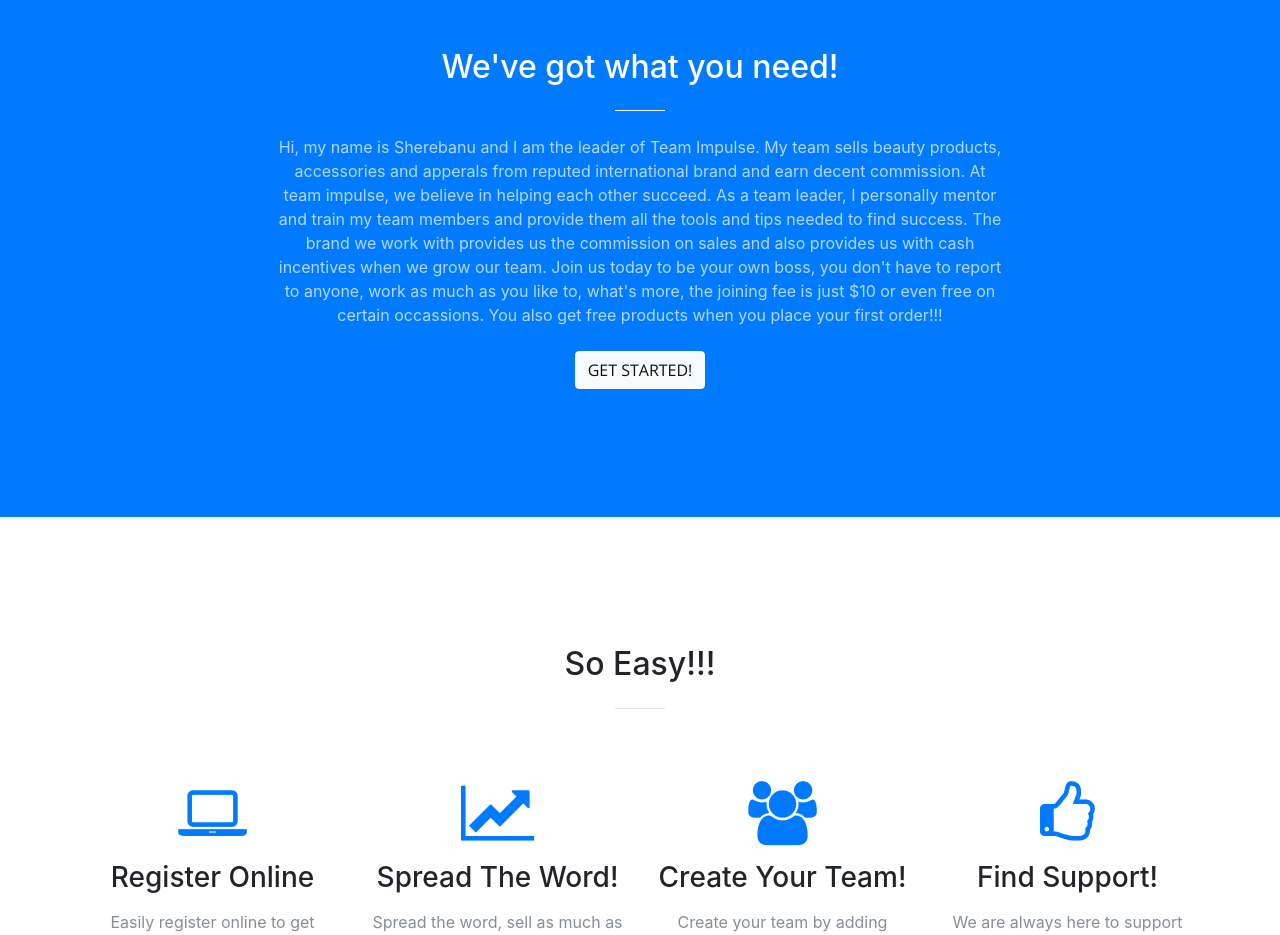
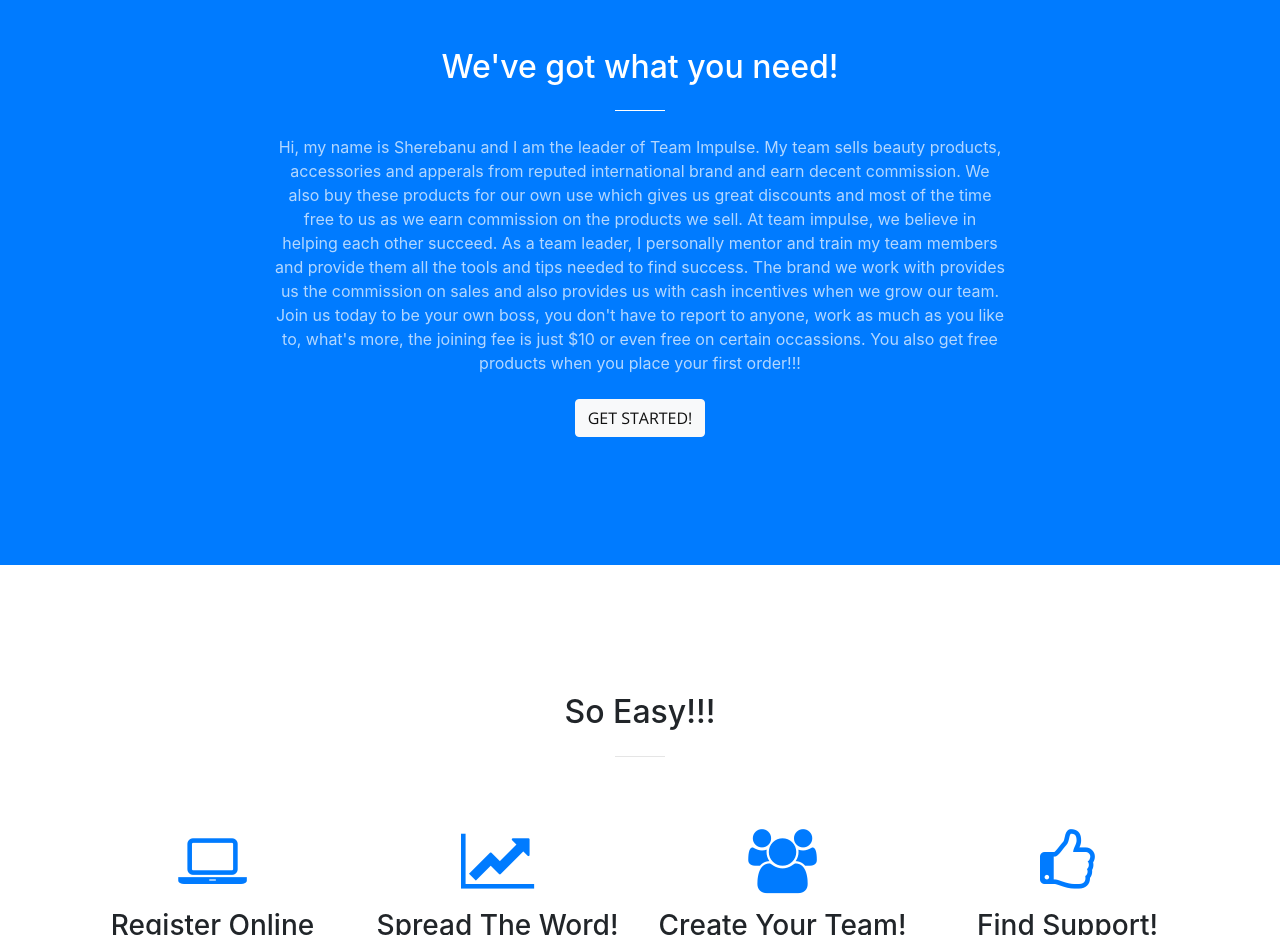
Before and after one commit to avonnearyou/avonnearyou.github.io, a website with bundled scripts: page index.html in a window 1280 px wide. Shown: the part 880-1815 px from the top of the page. Built offline with nearby package versions, Linux system fonts and the light colour scheme.

Commit message:
modified about

```diff
--- a/index.html
+++ b/index.html
@@ -97,7 +97,9 @@
           <h2 class="section-heading text-white">We've got what you need!</h2>
           <hr class="light my-4">
           <p class="text-faded mb-4">Hi, my name is Sherebanu and I am the leader of Team Impulse. My team sells beauty products, accessories and apperals
-            from reputed international brand and earn decent commission. At team impulse, we believe in helping each other
+            from reputed international brand and earn decent commission. We also buy these products for our own use which gives us great discounts
+            and most of the time free to us as we earn commission on the products we sell.
+             At team impulse, we believe in helping each other
             succeed. As a team leader, I personally mentor and train my team members and provide them all the tools and tips
             needed to find success. The brand we work with provides us the commission on sales and also provides us with
             cash incentives when we grow our team. Join us today to be your own boss, you don't have to report to anyone,
```
